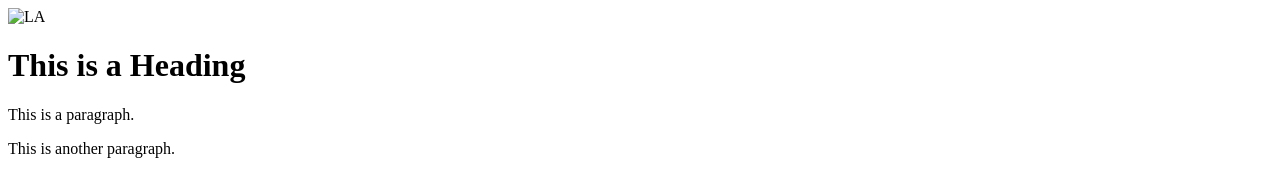
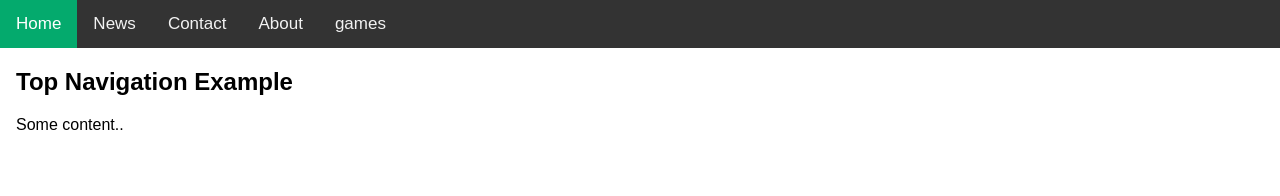
Before and after one commit to Dat-Kat12/Five-Ring-Studios, a plain HTML site: page index.html in a window 1280 px wide. Drawn offline with Linux system fonts and the light colour scheme.

Commit message:
Update index.html
Added nav bar

```diff
--- a/index.html
+++ b/index.html
@@ -1,20 +1,51 @@
 <!DOCTYPE html>
-<html lang="en">
-<meta charset="UTF-8">
-<title>Page Title</title>
-<meta name="viewport" content="width=device-width,initial-scale=1">
-<link rel="stylesheet" href="">
+<html>
+<head>
+<meta name="viewport" content="width=device-width, initial-scale=1">
 <style>
+body {
+  margin: 0;
+  font-family: Arial, Helvetica, sans-serif;
+}
+
+.topnav {
+  overflow: hidden;
+  background-color: #333;
+}
+
+.topnav a {
+  float: left;
+  color: #f2f2f2;
+  text-align: center;
+  padding: 14px 16px;
+  text-decoration: none;
+  font-size: 17px;
+}
+
+.topnav a:hover {
+  background-color: #ddd;
+  color: black;
+}
+
+.topnav a.active {
+  background-color: #04AA6D;
+  color: white;
+}
 </style>
-<script src=""></script>
+</head>
 <body>
 
-<img src="img_la.jpg" alt="LA" style="width:100%">
+<div class="topnav">
+  <a class="active" href="#home">Home</a>
+  <a href="#news">News</a>
+  <a href="#contact">Contact</a>
+  <a href="#about">About</a>
+  <a href="#games">games</a>
+</div>
 
-<div class="">
- <h1>This is a Heading</h1>
- <p>This is a paragraph.</p>
- <p>This is another paragraph.</p>
+<div style="padding-left:16px">
+  <h2>Top Navigation Example</h2>
+  <p>Some content..</p>
 </div>
 
 </body>
```
